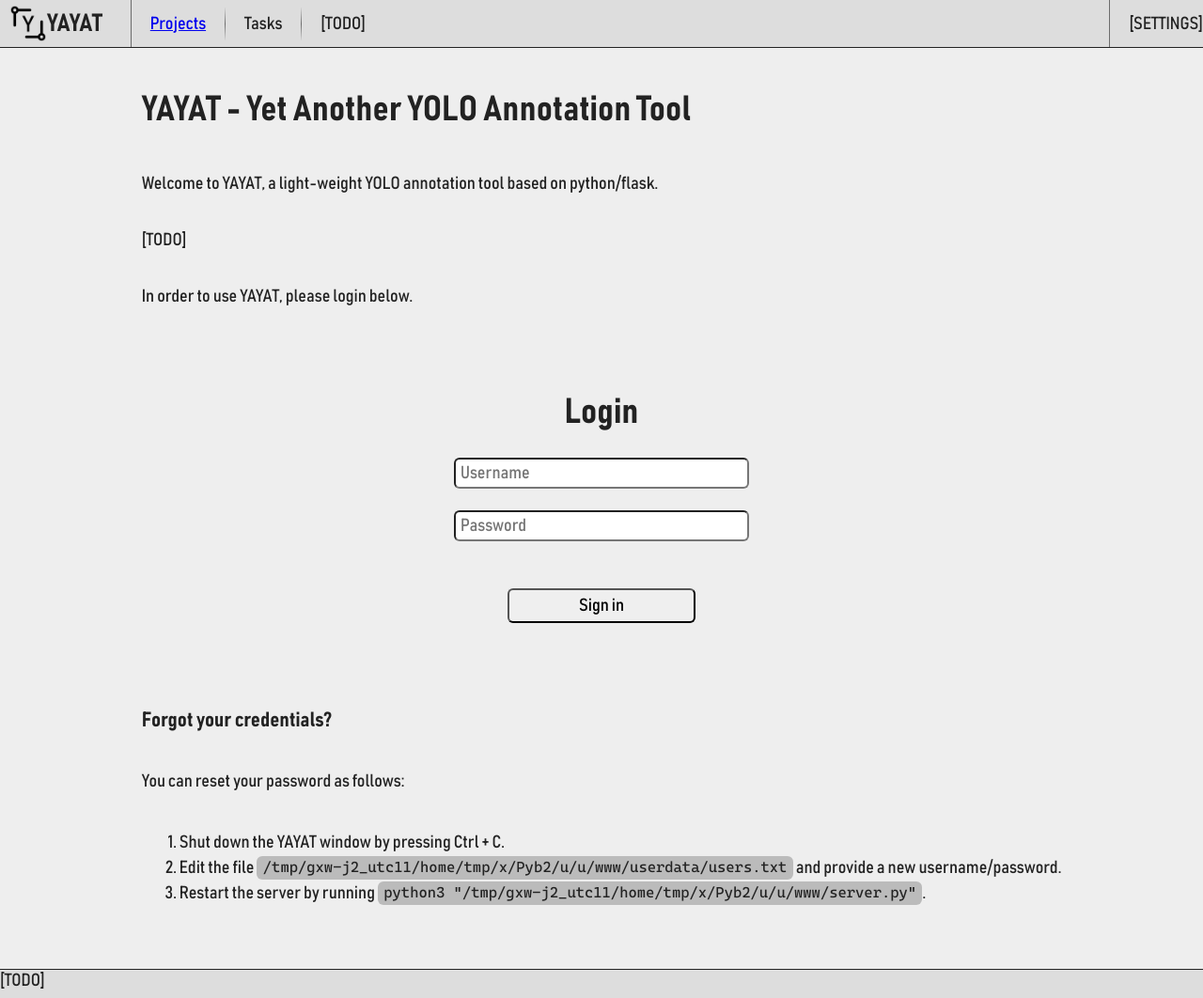
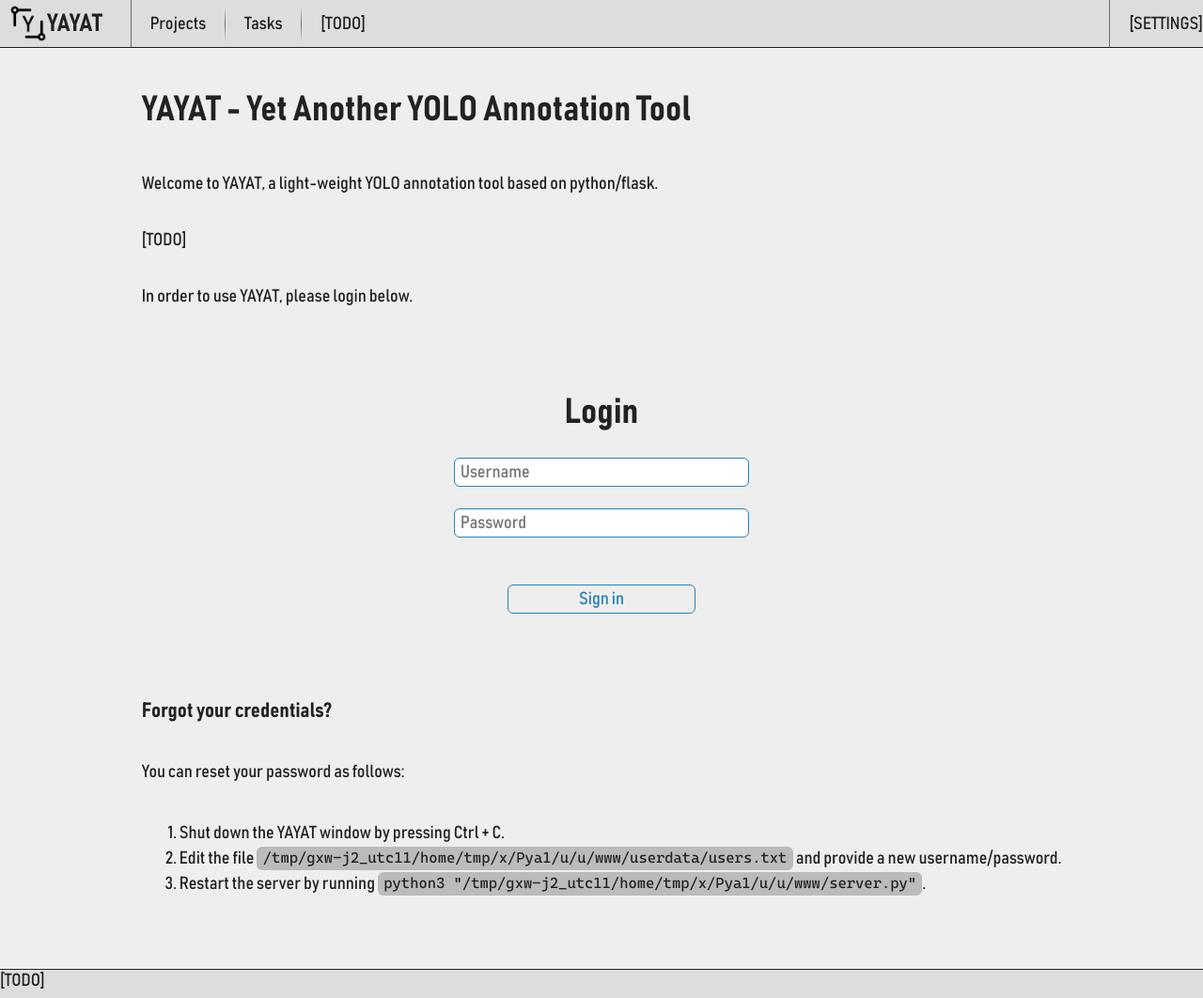
Before and after one commit to Unknown6656-Megacorp/YAYAT, a Flask app: page /yayat/login/ in a window 1280 px wide. Shown: the whole page at 94% size. Run offline with Flask 2, Linux system fonts and the light colour scheme.

Commit message:
various UI updates

```diff
--- a/static/css/common.css
+++ b/static/css/common.css
@@ -10,6 +10,7 @@
 
     --color-foreground: #222;
     --color-background: #eee;
+    --color-accent: #2980B9;
     --color-element: #fff;
     --color-toolbars: #ddd;
     --color-inline-code: #bbb;
@@ -36,8 +37,43 @@
     margin: 4px 0px;
 }
 
+a {
+    text-decoration: none;
+    color: unset;
+}
+
 button, input, textarea {
+    border: 1px solid var(--color-accent);
+    border-radius: var(--border-radius);
     font-size: var(--font-size);
+    padding: 3px 6px;
+}
+
+button, input[type="submit"], input[type="button"] {
+    background-color: var(--color-background);
+    color: var(--color-accent);
+    filter: brightness(1);
+
+    transition: filter .3s;
+}
+
+button.primary,
+input[type="submit"].primary,
+input[type="button"].primary {
+    background-color: var(--color-accent);
+    color: var(--color-background);
+}
+
+button:hover,
+input[type="submit"]:hover,
+input[type="button"]:hover {
+    filter: brightness(.85);
+}
+
+button:active,
+input[type="submit"]:active,
+input[type="button"]:active {
+    filter: brightness(.7);
 }
 
 button, input[type="submit"], input[type="button"], a {
@@ -53,6 +89,10 @@
     padding: .2em .4em;
     font-size: 85%;
     margin: 0;
+}
+
+.small {
+    font-size: .8em;
 }
 
 :root,
@@ -118,7 +158,6 @@
     display: flex;
     flex-direction: row;
     align-items: center;
-    text-decoration: none;
     font-weight: 900;
     font-size: 1.4em;
     margin: 0px 10px;
@@ -139,7 +178,6 @@
     align-content: center;
     align-items: center;
     position: absolute;
-    overflow-y: auto;
     display: flex;
     height: calc(100% - calc(var(--header-height) + var(--footer-height)));
     bottom: var(--footer-height);
@@ -147,14 +185,45 @@
     width: 100%;
     right: 0px;
     left: 0px;
-
 }
 
 body page-container main {
     min-width: var(--main-content-width);
     flex-direction: column;
+    overflow-y: hidden;
     margin: 20px auto;
     padding: 0px 30px;
     display: flex;
     flex: 1;
 }
+
+body page-container main.text {
+    overflow-y: auto;
+}
+
+progress-bar {
+    border-radius: 5px;
+    border: 1px solid var(--color-foreground);
+    overflow: hidden;
+    margin: 5px 0px;
+    display: flex;
+    height: 10px;
+    width: 100%;
+}
+
+progress-bar progress-bar-segment {
+    display: block;
+    height: 100%;
+}
+
+progress-bar progress-bar-segment.completed {
+    background-color: mediumseagreen;
+}
+
+progress-bar progress-bar-segment.in-progress {
+    background-color: skyblue;
+}
+
+progress-bar progress-bar-segment.not-started {
+    background-color: gainsboro;
+}
--- a/static/css/login.css
+++ b/static/css/login.css
@@ -9,14 +9,10 @@
 
 login-page input#login-username,
 login-page input#login-password {
-    border-radius: var(--border-radius);
-    padding: 3px 5px;
     width: 300px;
 }
 
 login-page button#login-button {
-    border-radius: var(--border-radius);
-    padding: 5px 10px;
     width: 200px;
 }
 
--- a/static/templates/login.html
+++ b/static/templates/login.html
@@ -3,7 +3,7 @@
     <link rel="stylesheet" type="text/css" href="/css/login.css"/>
 {% endblock %}
 {% block content %}
-    <main>
+    <main class="text">
         <h1>YAYAT - Yet Another YOLO Annotation Tool</h1>
         <p>
             Welcome to YAYAT, a light-weight YOLO annotation tool based on python/flask.
```
